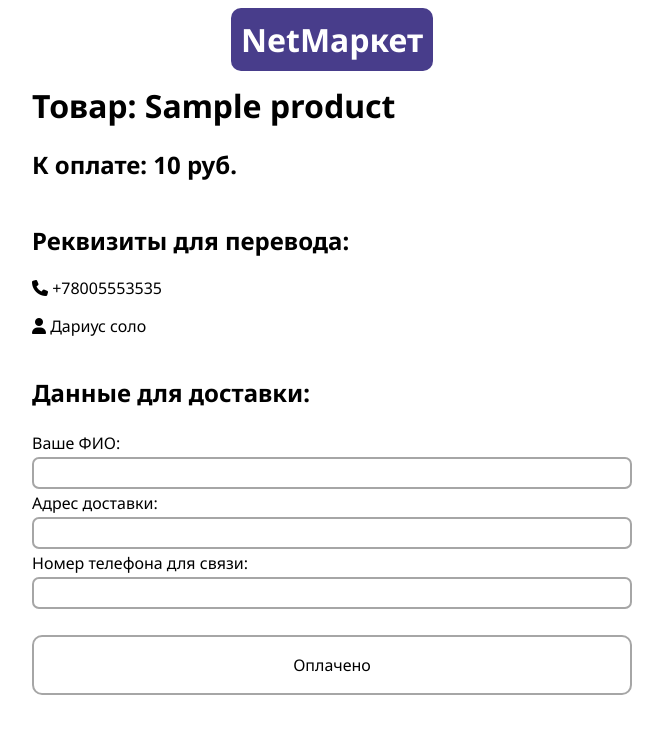
After one commit to Sofia1170/internet.shop, a Django app: page /payment/1 in a window 1280 px wide. The commit adds this page. Shown: the top 734 px of the page, without its empty margins (308-971 px from the left). Run offline with Django 5.2, Linux system fonts and the light colour scheme; tables that the repository leaves empty hold one stand-in row (values such as "Sample post"); some libraries are stand-ins or nearby versions.

Commit message:
добавление платежки

```diff
--- /dev/null
+++ b/internetshop/shop/config.py
@@ -0,0 +1,2 @@
+API_TOKEN = '6996013978:AAEXVYApZOAMrCVeX7UqQFT_lNSAvQj8gYY'
+CHAT_ID = 6491174800
--- a/internetshop/shop/models.py
+++ b/internetshop/shop/models.py
@@ -21,3 +21,6 @@ class Review(models.Model):
     author = models.CharField(max_length=256)
     rating = models.IntegerField()
     text = models.TextField()
+
+    def __str__(self):
+        return f'{self.author}: {self.text[:100]}'
--- a/internetshop/shop/static/style.css
+++ b/internetshop/shop/static/style.css
@@ -85,7 +85,7 @@ button:hover{
 }
 
 .productDetails {
-    width: 50%;
+    width: 70%;
    margin-left: auto;
    margin-right: auto;
 }
@@ -122,3 +122,41 @@ a {
 .greenText {
      color: #32CD32;
 }
+.redText {
+     color: #FF0000;
+}
+.createReviewForm{
+    display: flex;
+    flex-direction: column;
+}
+.createReviewForm * {
+   margin-top: 7px;
+   font-size: 17px;
+}
+.inputElement {
+     padding: 5px;
+     border-radius: 7px;
+     border: 2px  solid  #a6a6a6;
+}
+.payment{
+     display: flex;
+     align-items: center;
+     justify-content: center;
+     flex-direction: column;
+
+}
+.payButton {
+     height: 60px;
+     min-width: 600px;
+
+}
+.payInfo * {
+    margin-top: 3px;
+}
+ .vspace {
+    height: 20px;
+ }
+ .paymentDetailsForm {
+      display: flex;
+      flex-direction: column;
+ }
--- a/internetshop/shop/templates/index.html
+++ b/internetshop/shop/templates/index.html
@@ -18,14 +18,16 @@
 
      <img class="productPreview" src="{{ product.image_url }}">
           <div>
- <a href="/product/{{ product.id }}">
+
      <h2>{{ product.name }}</h2>
-</a>
+
      <p>{{ product.description }}</p>
           </div>
     <div class="priceSection">
         <h3>{{ product.price }} руб.</h3>
+        <a href="/product/{{ product.id }}">
      <button>Купить</button>
+        </a>
     </div>
            </div>
 
--- /dev/null
+++ b/internetshop/shop/templates/payment.html
@@ -0,0 +1,43 @@
+{% load static %}
+<link rel="stylesheet" href="{% static 'style.css' %}"/>
+<link rel="stylesheet" href="https://cdnjs.cloudflare.com/ajax/libs/font-awesome/6.6.0/css/all.min.css" integrity="sha512-Kc323vGBEqzTmouAECnVceyQqyqdsSiqLQISBL29aUW4U/M7pSPA/gEUZQqv1cwx4OnYxTxve5UMg5GT6L4JJg==" crossorigin="anonymous" referrerpolicy="no-referrer" />
+<div class="heading">
+    <a href="/">
+     <div class="logo">
+         <h1 class="logoText" style="font family: Arial">NetМаркет</h1>
+          </div>
+    </a>
+</div>
+
+    <div class="payment">
+        <div class="payInfo">
+            <h1>Товар: {{product.name}}</h1>
+    <h2>К оплате: {{product.price}} руб.</h2>
+              <div class="vspace"></div>
+    <h2>Реквизиты для перевода:</h2>
+    <p>
+     <i class="fa-solid fa-phone"></i>
+        +78005553535</p>
+    <p>
+        <i class="fa-solid fa-user"></i>
+        Дариус соло</p>
+            <div class="vspace"></div>
+        <h2>Данные для доставки:</h2>
+            <form class="paymentDetailsForm" method="POST">
+             {% csrf_token %}
+
+        <label>Ваше ФИО:</label>
+        <input class="inputElement" name="fullname">
+
+        <label>Адрес доставки:</label>
+        <input class="inputElement" name="address">
+
+        <label>Номер телефона для связи:</label>
+        <input class="inputElement" name="phone">
+            <div class="vspace"></div>
+
+
+<button class="payButton">Оплачено</button>
+</form>
+</div>
+</div>
--- a/internetshop/shop/urls.py
+++ b/internetshop/shop/urls.py
@@ -4,5 +4,7 @@ from . import views
 
 urlpatterns = [
     path("", views.home, name="home"),
-    path("product/<int:id>", views.view_product, name="view_product")
+    path("product/<int:id>", views.view_product, name="view_product"),
+    path("payment/<int:id>", views.payment, name="payment"),
+    path("success", views.payment_success, name="success")
 ]
--- a/internetshop/shop/views.py
+++ b/internetshop/shop/views.py
@@ -1,8 +1,16 @@
+import telebot
 from django.http import HttpResponse
 
-from django.shortcuts import render
+from django.shortcuts import render, redirect
 
 from .models import  Product
+from .models import  Review
+
+from.config import API_TOKEN, CHAT_ID
+
+bot = telebot.TeleBot(API_TOKEN)
+
+
 
 # Create your views here.
 def home(request):
@@ -13,6 +21,35 @@ def home(request):
 
 def view_product(request, id):
     product = Product.objects.filter(id=id).first()
+    if request.method == "POST":
+        author = request.POST.get('author')
+        rating = request.POST.get('rating')
+        text = request.POST.get('text')
+        review = Review(author=author, rating=int(rating), text=text, product=product)
+        review.save()
+
+    reviews = product.review_set.all()
     return render(request,  'product.html', {
+        'product': product,
+        'reviews': reviews
+    })
+
+def payment(request, id):
+    product = Product.objects.filter(id=id).first()
+
+    if request.method == "POST":
+        fullname = request.POST.get('fullname')
+        address = request.POST.get('address')
+        phone = request.POST.get('phone')
+        print(fullname, address, phone)
+        bot.send_message(CHAT_ID, f'''💲 Заказ: {product.name} ({product.price}) руб.\n\nФИО заказчика: {fullname}\nАдрес доставки: {address}\nТелефон: {phone}''')
+        return redirect('/success')
+
+
+    return render(request, 'payment.html', {
         'product': product
     })
+
+
+def payment_success(request):
+    return render(request, 'success.html')
```
Also changed, not shown: internetshop/shop/templates/product.html (+30 -3 lines), internetshop/shop/templates/success.html (added, +20 -0 lines), 1 other file.
